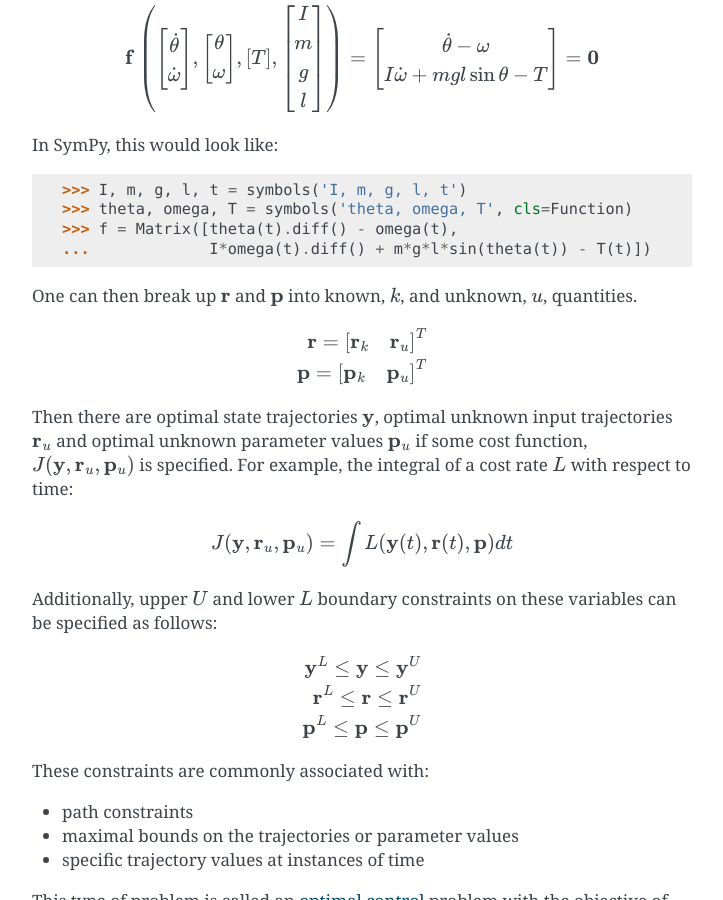
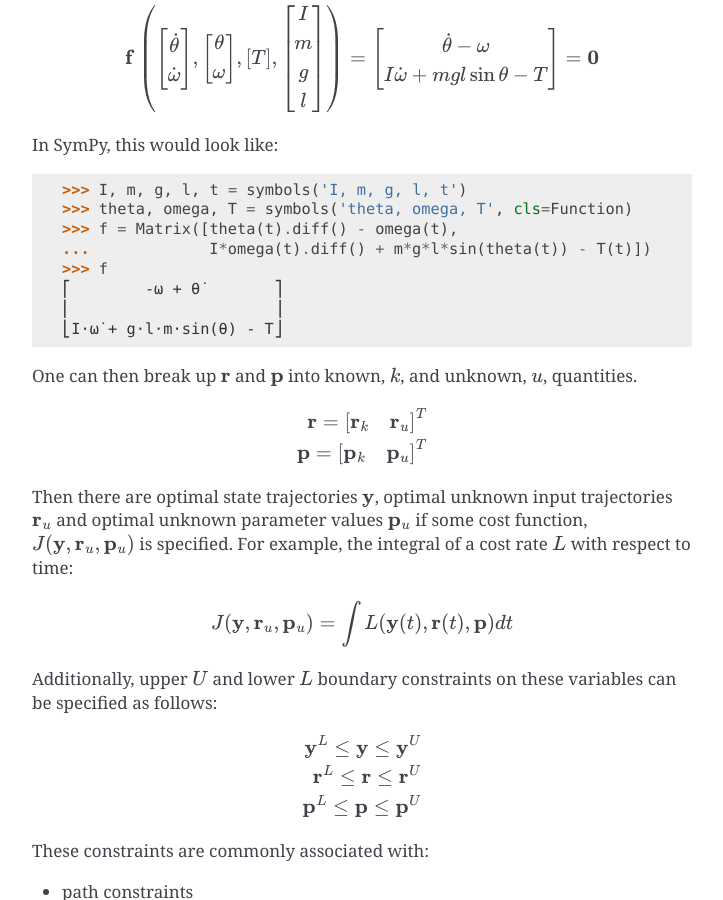
Before and after one commit to csu-hmc/opty, a Sphinx documentation site: the page built from docs/theory.rst, in a window 1280 px wide and 900 px high, scrolled down 495 px. Shown: the whole window, without its empty margins (388-1111 px from the left). Built offline with Sphinx 7.4.7, drawn with Linux system fonts in a browser that asks for light colours; pages that are not in the unit, such as notebooks, are missing from menus.

Commit message:
Added sympy output.

```diff
--- a/docs/theory.rst
+++ b/docs/theory.rst
@@ -45,6 +45,10 @@ In SymPy, this would look like:
    >>> theta, omega, T = symbols('theta, omega, T', cls=Function)
    >>> f = Matrix([theta(t).diff() - omega(t),
    ...             I*omega(t).diff() + m*g*l*sin(theta(t)) - T(t)])
+   >>> f
+   ⎡        -ω + θ̇        ⎤
+   ⎢                      ⎥
+   ⎣I⋅ω̇ + g⋅l⋅m⋅sin(θ) - T⎦
 
 One can then break up :math:`\mathbf{r}` and :math:`\mathbf{p}` into known,
 :math:`k`, and unknown, :math:`u`, quantities.
```
